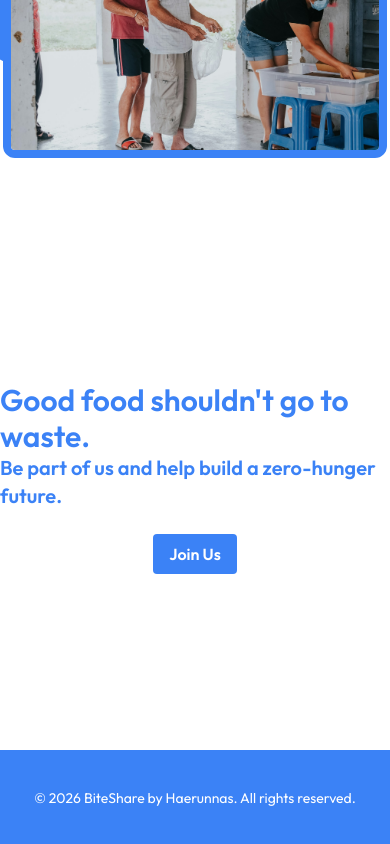
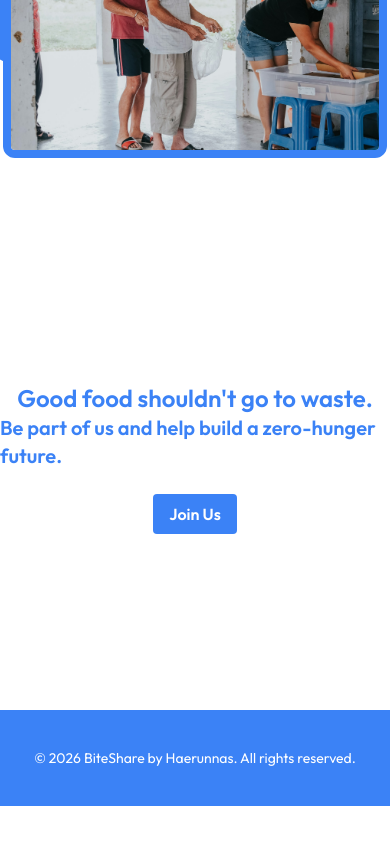
Before and after one commit to hrnns-ti/biteshare-pages, a plain HTML site: page src/index.html in a window 390 px wide. Shown: the part 3424-4268 px from the top of the page. After the commit the page ends 4230 px from the top, so only its background shows below. Drawn offline with nearby package versions, Linux system fonts and the light colour scheme.

Commit message:
fix: text size - mobile

```diff
--- a/src/index.html
+++ b/src/index.html
@@ -234,7 +234,7 @@
     <!-- end section -->
     <section id="end" class="flex flex-col my-20">
       <div class="flex flex-col gap-6">
-        <p class="font-semibold flex flex-col self-center items-center text-blue-500 text-3xl">
+        <p class="font-semibold flex flex-col self-center items-center text-blue-500 text-2xl md:text-3xl">
           <span>Good food shouldn't go to waste.</span>
           <span class="text-xl">Be part of us and help build a zero-hunger future.</span>
         </p>
```
